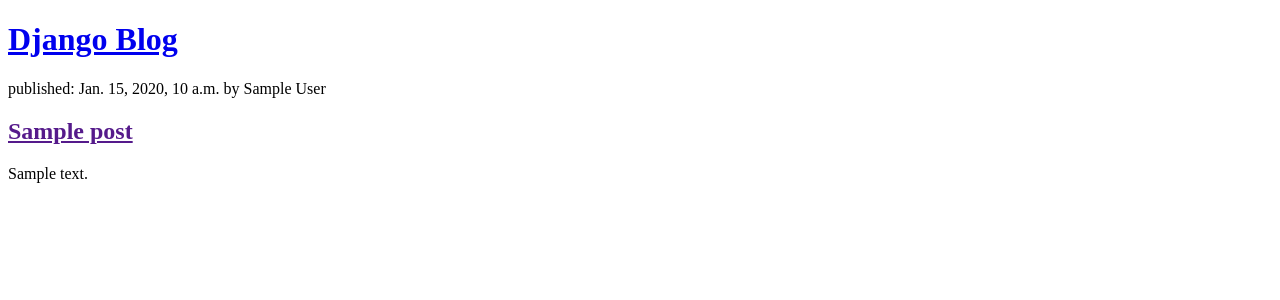
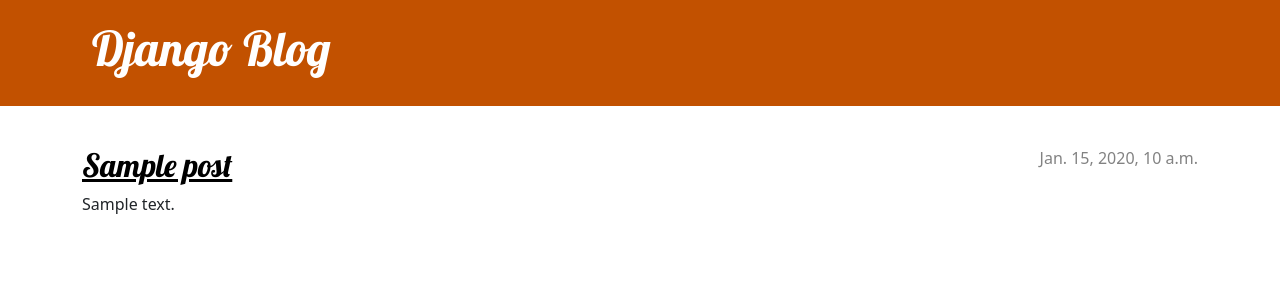
Before and after one commit to BorgeTanierla/django_blog_project, a Django app: template blog/templates/blog/post_list.html in a window 1280 px wide. Shown: the top 300 px of the page. Run offline with Django 5.2, Linux system fonts and the light colour scheme; the template is opened without the code that fills it: most values are stand-ins (such as "Sample title", 1, 10 or a date in 2020).

Commit message:
Added view and template for detailed blog post as well as CSS for the site.

```diff
--- /dev/null
+++ b/blog/static/blog/blog.css
@@ -0,0 +1,71 @@
+.page-header {
+  background-color: #c25100;
+  margin-top: 0;
+  margin-bottom: 40px;
+  padding: 20px 20px 20px 40px;
+}
+
+.page-header h1,
+.page-header h1 a,
+.page-header h1 a:visited,
+.page-header h1 a:active {
+    color: #ffffff;
+    font-size: 36pt;
+    text-decoration: none;
+}
+
+h1,
+h2,
+h3,
+h4 {
+    font-family: 'Lobster', cursive;
+}
+
+.date {
+    color: #828282;
+}
+
+.save {
+    float: right;
+}
+
+.post-form textarea,
+.post-form input {
+    width: 100%;
+}
+
+.top-menu,
+.top-menu:hover,
+.top-menu:visited {
+    color: #ffffff;
+    float: right;
+    font-size: 26pt;
+    margin-right: 20px;
+}
+
+.post {
+    margin-bottom: 70px;
+}
+
+.post h2 a,
+.post h2 a:visited {
+    color: #000000;
+}
+
+.post > .date,
+.post > .actions {
+    float: right;
+}
+
+.btn-secondary,
+.btn-secondary:visited {
+    color: #C25100;
+    background: none;
+    border-color: #C25100;
+    margin-left: 15px;
+}
+
+.btn-secondary:hover {
+    color: #FFFFFF;
+    background-color: #C25100;
+}
--- /dev/null
+++ b/blog/templates/blog/base.html
@@ -0,0 +1,28 @@
+<!DOCTYPE html>
+{% load static %}
+<html lang="en">
+<head>
+  <meta charset="UTF-8">
+  <meta name="viewport" content="width=device-width, initial-scale=1.0">
+  <title>{% block title %} Django Blog Project{% endblock %}</title>
+  <link rel="stylesheet" href="https://cdn.jsdelivr.net/npm/bootstrap@5.3.3/dist/css/bootstrap.min.css" integrity="sha384-QWTKZyjpPEjISv5WaRU9OFeRpok6YctnYmDr5pNlyT2bRjXh0JMhjY6hW+ALEwIH" crossorigin="anonymous">
+  <link rel="stylesheet" href="https://fonts.googleapis.com/css?family=Lobster&subset=latin,latin-ext">
+  <link rel="stylesheet" href="{% static 'blog/blog.css' %}">
+</head>
+<body>
+  <header class="page-header">
+    <div class="container">
+      <h1><a href="{% url 'post_list' %}">Django Blog</a></h1>
+    </div>
+  </header>
+  <main class="container">
+    <div class="row">
+      <div class="col">
+      {% block content %}
+      {% endblock %}
+      </div>
+    </div>
+  </main>
+
+</body>
+</html>
--- a/blog/templates/blog/post_list.html
+++ b/blog/templates/blog/post_list.html
@@ -1,21 +1,14 @@
-<!DOCTYPE html>
-<html lang="en">
-<head>
-  <meta charset="UTF-8">
-  <meta name="viewport" content="width=device-width, initial-scale=1.0">
-  <title>Django Blog Project</title>
-</head>
-<body>
-  <header>
-    <h1><a href="{% url 'home' %}">Django Blog</a></h1>
-  </header>
-  {% for post in posts  %}
-    <article>
-      <time>published: {{ post.published_date }} by {{ post.author}}</time>
-      <h2><a href="">{{ post.title }}</a></h2>
-      <p>{{ post.text| linebreaksbr }}</p>
-    </article>
-  {% endfor %}
+{% extends "blog/base.html" %}
 
-</body>
-</html>
+
+{% block content %}
+   {% for post in posts %}
+        <article class="post">
+          <time class="date">
+            {{ post.published_date }}
+          </time>
+          <h2><a href="{% url 'post_detail' pk=post.pk %}">{{ post.title }}</a></h2>
+          <p>{{ post.text|linebreaksbr }}</p>
+        </article>
+        {% endfor %}
+{% endblock %}
--- a/blog/urls.py
+++ b/blog/urls.py
@@ -3,6 +3,6 @@ from . import views
 
 
 urlpatterns = [
-    path('', views.home_page, name='home'),
-    path('post-list/', views.post_list, name='post_list'),
+    path('', views.post_list, name='post_list'),
+    path('post/<int:pk>', views.post_detail, name='post_detail'),
 ]
```
Also changed, not shown: blog/templates/blog/home_page.html (deleted, +0 -12 lines), blog/templates/blog/post_detail.html (added, +13 -0 lines), blog/views.py (+6 -1 lines).
